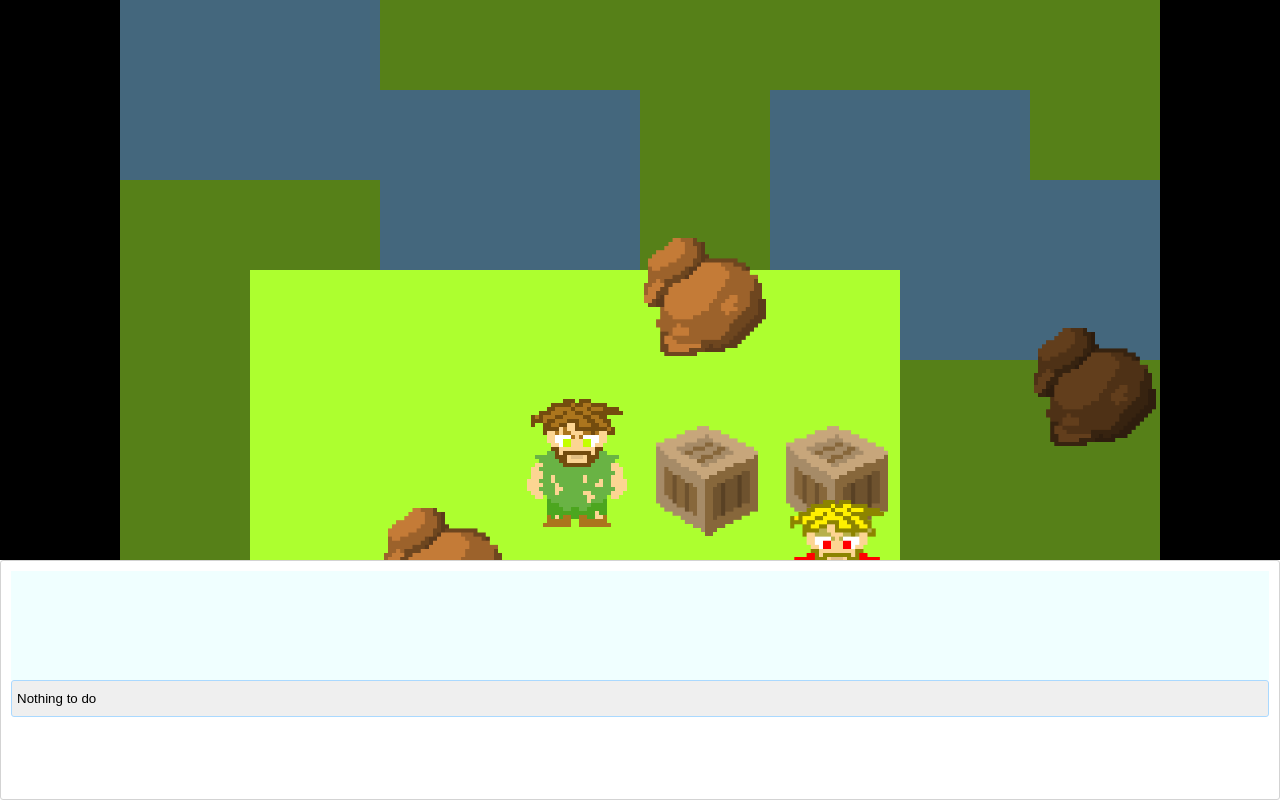
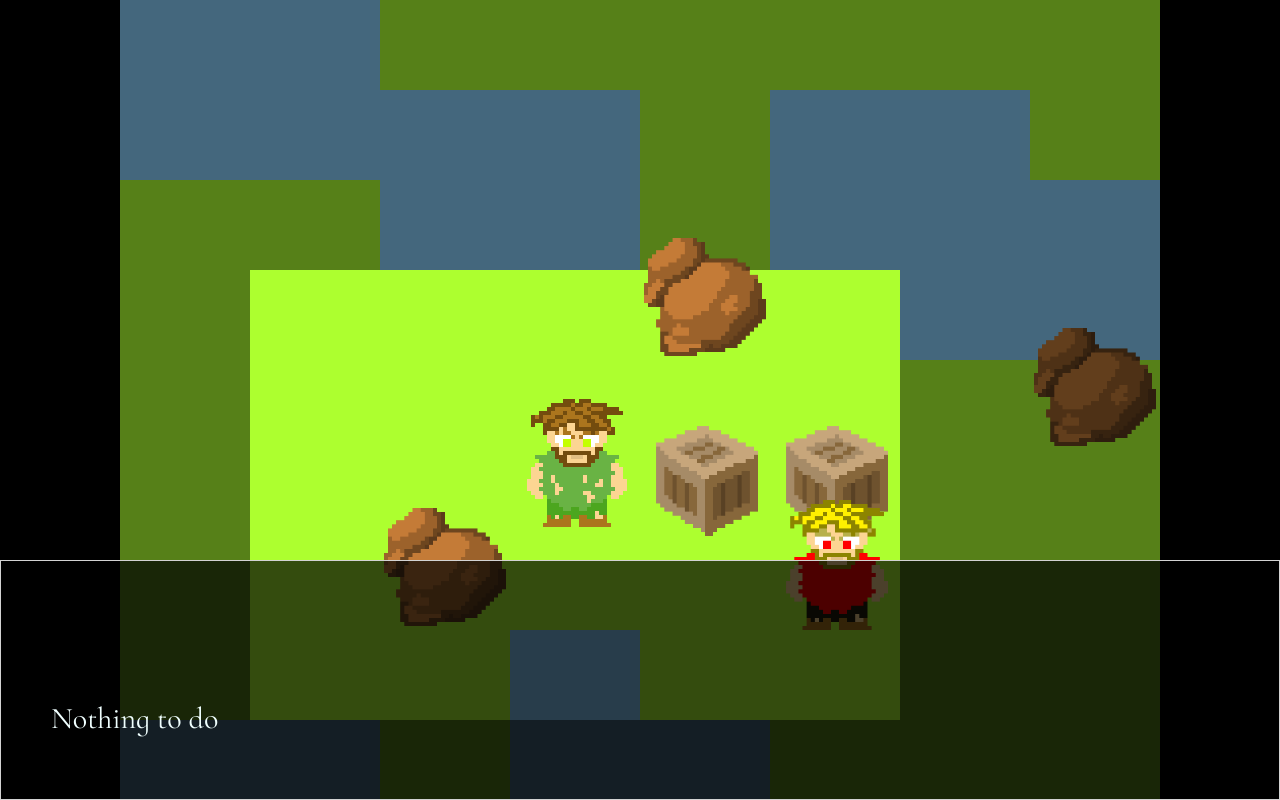
Before and after one commit to donnierisk/louwrisk, a Vue app: page / in a window 1280 px wide. Built offline with nearby package versions, Linux system fonts and the light colour scheme.

Commit message:
prittier interace

```diff
--- a/package.json
+++ b/package.json
@@ -22,6 +22,9 @@
     "@vue/cli-plugin-babel": "^4.0.0",
     "@vue/cli-plugin-typescript": "^4.0.0",
     "@vue/cli-service": "^4.0.0",
+    "node-sass": "^4.13.0",
+    "sass-loader": "^8.0.0",
+    "style-loader": "^1.0.1",
     "typescript": "~3.5.3",
     "vue-template-compiler": "^2.6.10"
   }
--- a/src/components/DialogueBox.vue
+++ b/src/components/DialogueBox.vue
@@ -1,7 +1,7 @@
 <template>
   <div id="dialogue">
     <div ref="text" class="text-area">
-      <p v-for="(txt, i) in text" :key="i">{{txt}}</p>
+      <p v-for="(txt, i) in text" :key="i">- {{txt}}</p>
     </div>
     <button
       v-for="(option, i) in options"
@@ -30,13 +30,19 @@ export default class DialogueBox extends Vue {
 </script>
 
 <style scoped>
+@import url('https://fonts.googleapis.com/css?family=Cormorant+Infant&display=swap');
+
 #dialogue {
+  position: absolute;
+  bottom: 0px;
+  z-index: 1000;
+  color: wheat;
+  font-family: 'Cormorant Infant', serif;
   border: 1px solid lightgrey;
-  padding: 10px;
-  border-radius: 3px;
+  padding: 10px 50px;
   width: 100vw;
   height: 30vh;
-  background: white;
+  background-color: rgba(0, 0, 0, 0.7);
   box-sizing: border-box;
   overflow: auto;
 }
@@ -45,10 +51,21 @@ button {
   border: 1px solid #aad9ff;
   border-radius: 3px;
   display: block;
-  width: 100%;
   text-align: left;
   padding: 10px 5px;
+  border: 0;
+  background: none;
+  color: azure;
+  font-family: 'Cormorant Infant', serif;
+  font-size: 30px;
+  cursor: pointer;
+  padding: 0;
 }
+
+button:hover {
+  text-decoration: underline;
+}
+
 button::-moz-focus-inner {
   border: 0;
 }
@@ -56,8 +73,12 @@ button::-moz-focus-inner {
 .text-area {
   height: 50%;
   overflow-y: auto;
-  background-color: azure;
   text-align: left;
-  padding: 0 20%;
+  margin-bottom: 20px;
+}
+
+.text-area p {
+  margin: 5px 0;
+  padding: 0;
 }
 </style>
--- a/src/utils/Animate.ts
+++ b/src/utils/Animate.ts
@@ -1,6 +1,6 @@
 import { GridPosition } from '@/models/GridPosition'
 import { TweenLite, Linear } from 'gsap'
-
+import ScrollToPlugin from 'gsap/ScrollToPlugin';
 export class Animate {
   public animaterUnit(
     unitCoords: GridPosition,
@@ -8,7 +8,19 @@ export class Animate {
     callback: () => void,
     startCallBack?: () => void,
     isInitial?: boolean,
+    window?: HTMLElement
   ) {
+    function findPos(obj: HTMLElement): number {
+      let curtop: number = 0;
+      if (obj.offsetParent) {
+        do {
+          curtop += obj.offsetTop;
+          obj = obj.offsetParent as HTMLElement
+        } while (obj)
+        return curtop
+      }
+      return 0
+    }
     const options = {
       left: unitCoords.x,
       top: unitCoords.y,
--- a/src/views/GameMap.vue
+++ b/src/views/GameMap.vue
@@ -2,7 +2,7 @@
   <div id="container">
     <keyboard-events @key-event="movePlayer" />
     <!-- grid-template-columns: repeat(7, 1fr) minmax(0, 1fr); -->
-    <div class="stage">
+    <div class="stage" ref="stage">
       <div
         id="grid"
         ref="grid"
@@ -168,7 +168,8 @@ export default class Map extends Vue {
       playerEl,
       startCallback,
       endCallback,
-      isInitial
+      isInitial,
+      this.$refs.stage as HTMLElement
     )
   }
 
@@ -237,6 +238,7 @@ export default class Map extends Vue {
   private isPlayer(entity: Entity): boolean {
     return entity.type === EntityType.PLAYER
   }
+
   private isBlockedByTerrian(terrain: TerrainSymbol): boolean {
     return this.terrainFilterBlock.includes(terrain)
   }
@@ -263,11 +265,12 @@ export default class Map extends Vue {
 }
 </script>
 
-<style scoped>
+<style scoped lang="scss">
 #container {
   display: flex;
   flex-direction: column;
   align-items: center;
+  /* Hide scrollbar for Chrome, Safari and Opera */
 }
 
 #grid {
@@ -279,17 +282,16 @@ export default class Map extends Vue {
 .stage {
   background: black;
   width: 100vw;
-  height: 70vh;
+  height: 100vh;
   display: flex;
   justify-content: center;
-  overflow: auto;
-}
-
-#new-player {
-  position: absolute;
-  top: 0;
-  left: 0;
-  z-index: 11;
+  overflow: scroll;
+  #new-player {
+    position: absolute;
+    top: 0;
+    left: 0;
+    z-index: 11;
+  }
 }
 
 #new-player #player-avatar {
```
Also changed, not shown: 1 other file (tests, documents, lock files or other folders).
